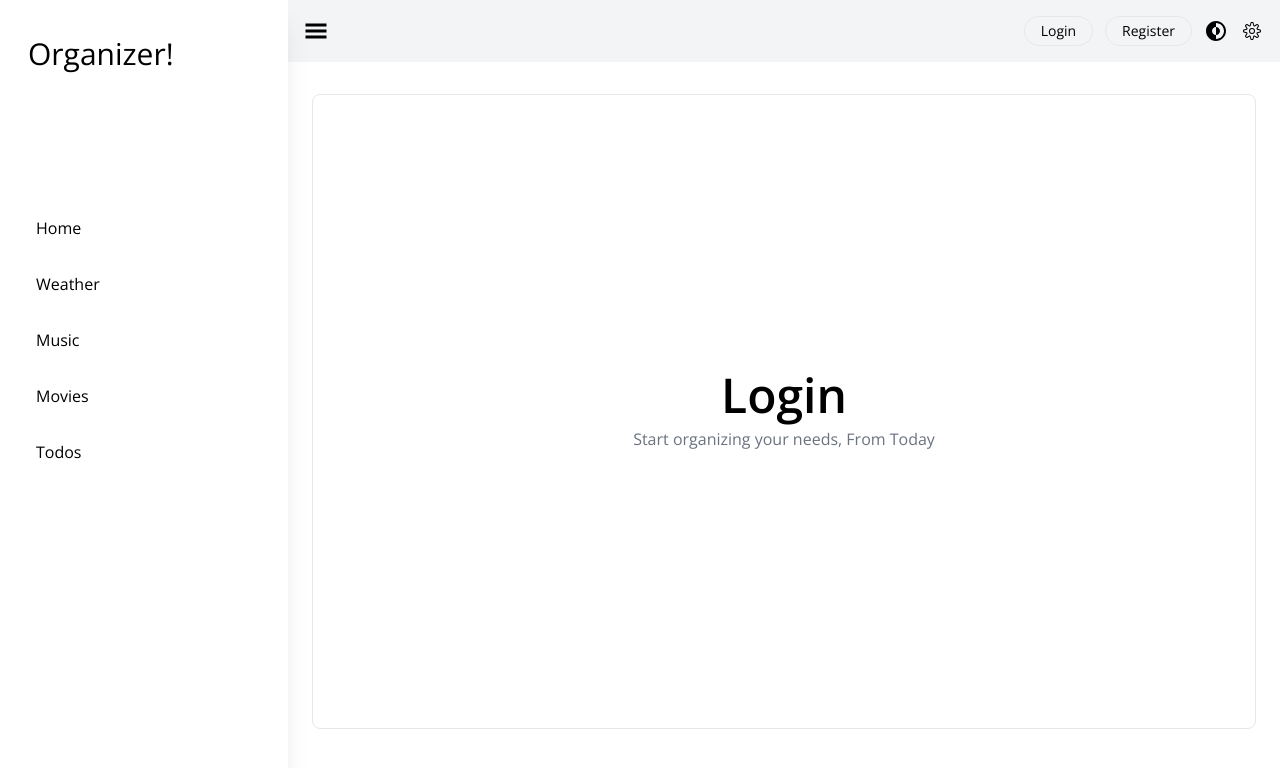
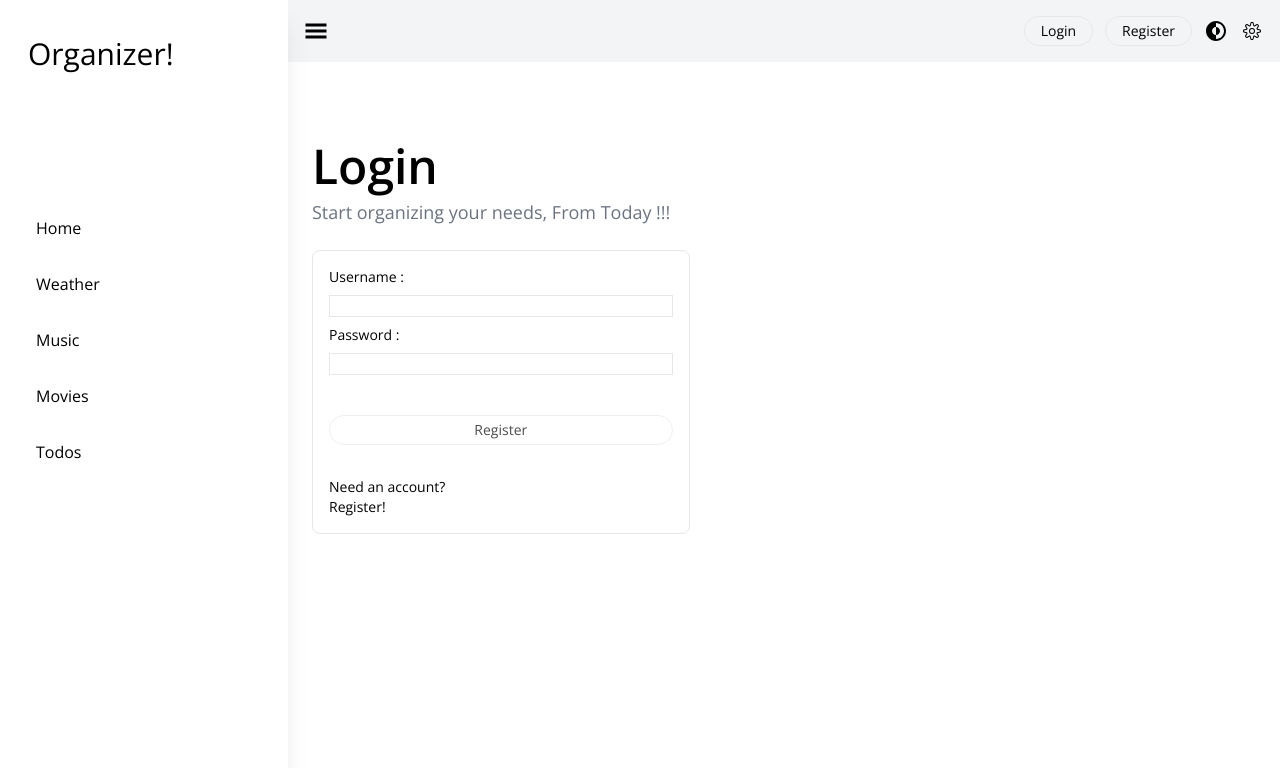
Before and after one commit to sazzadtomal/organizer, a React (Create React App) app: page /login in a window 1280 px wide. Shown: the top 768 px of the page. Built offline with nearby package versions, Linux system fonts and the light colour scheme.

Commit message:
added login page

```diff
--- a/package.json
+++ b/package.json
@@ -10,6 +10,7 @@
     "@testing-library/jest-dom": "^5.17.0",
     "@testing-library/react": "^13.4.0",
     "@testing-library/user-event": "^13.5.0",
+    "axios": "^1.5.0",
     "react": "^18.2.0",
     "react-dom": "^18.2.0",
     "react-icons": "^4.10.1",
--- /dev/null
+++ b/src/api/axios.js
@@ -0,0 +1,7 @@
+import axios from "axios";
+
+
+
+export default axios.create({
+    baseURL:"http://localhost:3500/"
+})
--- /dev/null
+++ b/src/features/LoginForm/LoginFrom.js
@@ -0,0 +1,115 @@
+import { useRef,useState,useEffect} from "react"
+import { NavLink } from "react-router-dom";
+import { setAuth,getAuth } from "./loginSlice";
+import { useDispatch,useSelector } from "react-redux";
+import { useNavigate } from "react-router-dom";
+import axios from "../../api/axios";
+
+const LOGIN_URL="/auth"
+
+const LoginFrom = () => {
+
+    const navigate=useNavigate()
+    const dispatch=useDispatch();
+    const auth=useSelector(getAuth)
+
+    const userRef = useRef();
+    const errRef = useRef();
+
+    const [user, setUser] = useState('');
+    const [pwd, setPwd] = useState('');
+    const [errMsg, setErrMsg] = useState();
+    const [success, setSuccess] = useState(false);
+
+
+    useEffect(()=>{
+        userRef.current.focus()
+    },[])
+
+    useEffect(() => {
+        setErrMsg('');
+    }, [user, pwd])
+
+
+
+    const handleSubmit=async (e)=>{
+
+        e.preventDefault()
+
+        try {
+            const response=await
+            axios.post(LOGIN_URL,JSON.stringify({user,pwd}),
+            {
+                headers:{"content-Type":"application/json"},
+                withCredentials:true
+            })
+
+
+
+            const accessToken=response?.data?.accessToken;
+            const roles=response?.data?.roles;
+
+
+
+            dispatch(setAuth({user,pwd,roles,accessToken}))
+            navigate("/movies")
+
+
+        } catch (err) {
+            if (!err?.response) {
+                setErrMsg('No Server Response');
+            } else if (err.response?.status === 400) {
+                setErrMsg('Missing Username or Password');
+            } else if (err.response?.status === 401) {
+                setErrMsg('Unauthorized');
+            } else {
+                setErrMsg('Login Failed');
+            }
+            errRef.current.focus();
+        }
+    }
+
+
+
+
+   console.log(auth)
+
+
+  return (
+    <section className='p-4 md:w-1/2 xl:w-2/5  bg-gray border rounded-lg' >
+        <p ref={errRef} className={`${errMsg ? "bg-red-400 p-2" : "left-full absolute"} `} aria-live="assertive">{errMsg}</p>
+
+
+        <form onSubmit={handleSubmit} className='flex text-sm md:text-md justify-between flex-col gap-2'>
+            <label htmlFor="username">Username :</label>
+            <input type="text" id="username" ref={userRef}
+            autoComplete="off"
+            onChange={(e)=>setUser(e.target.value)}
+            value={user}
+            required
+            className=' border outline-none dark:border-cyan-700 dark:bg-slate-500'
+             />
+            <label htmlFor="password">Password :</label>
+            <input type="password" id="password"
+            onChange={(e)=>setPwd(e.target.value)}
+            value={pwd}
+            required
+            className=' border outline-none dark:border-cyan-700 dark:bg-slate-500'
+             />
+
+         <button disabled={!(user && pwd)} className=" mt-8 border hover:bg-black hover:text-white text-sm rounded-full p-1 px-4 disabled:opacity-70 disabled:hover:bg-red-700 ">Register</button>
+
+
+        </form>
+
+        <p className='mt-8 text-sm'>
+            Need an account? <br/>
+            <NavLink className="hover:font-bold" to="/register"> Register!</NavLink>
+        </p>
+
+
+    </section>
+  )
+}
+
+export default LoginFrom
--- /dev/null
+++ b/src/features/LoginForm/loginSlice.js
@@ -0,0 +1,22 @@
+import { createSlice } from "@reduxjs/toolkit";
+
+
+const initialState={}
+
+
+const loginSlice=createSlice({
+    name:"Login",
+    initialState,
+    reducers:{
+        setAuth:(state,action)=>{
+            return action.payload
+        }
+
+    }
+})
+
+
+export const {setAuth}=loginSlice.actions
+
+export const getAuth=(state)=>state.login
+export default loginSlice.reducer
--- a/src/features/RegisterForm/RegisterForm.js
+++ b/src/features/RegisterForm/RegisterForm.js
@@ -3,10 +3,10 @@ import { useState,useEffect,useRef } from 'react'
 import { NavLink } from 'react-router-dom';
 import { faCheck,faTimes } from '@fortawesome/free-solid-svg-icons';
 import { FontAwesomeIcon } from '@fortawesome/react-fontawesome';
-
+import axios from "../../api/axios"
 const USER_REGEX = /^[A-z][A-z0-9-_]{3,23}$/;
 const PWD_REGEX = /^(?=.*[a-z])(?=.*[A-Z])(?=.*[0-9])(?=.*[!@#$%]).{8,24}$/;
-
+const Register_URL="/register"
 
 
 const RegisterForm = () => {
@@ -28,6 +28,8 @@ const RegisterForm = () => {
 
     const [errMsg, setErrMsg] = useState();
     const [success, setSuccess] = useState(false);
+
+
 
     useEffect(()=>{
         userRef.current.focus()
@@ -52,7 +54,7 @@ const RegisterForm = () => {
 
 
 
-    const handleSubmit=(e)=>{
+    const handleSubmit=async (e)=>{
 
         e.preventDefault()
         const v1 = USER_REGEX.test(user);
@@ -62,28 +64,49 @@ const RegisterForm = () => {
             return;
         }
 
+        try {
+        const response=await axios.post(Register_URL,
+          JSON.stringify({user,pwd}),{
+            headers:{ "content-Type": "application/json"},
+            withCredentials:true
+          }
+        );
+        setSuccess(true)
+
+
+        } catch (err) {
+            if(!err?.response){
+                setErrMsg("No server response")
+            }
+            else if(err.response?.status===409){
+                setErrMsg("Username taken")
+            }
+        }
+
+
+
     }
 
 
   return (
-    <div className='p-4 md:w-1/2 xl:w-2/5  bg-gray border rounded-lg'>
+    <section className='p-4 md:w-1/2 xl:w-2/5  bg-gray border rounded-lg'>
 
-      <p ref={errRef} className={`${errMsg ? "text-red-700 " : "left-full"+"absolute"} `} aria-live="assertive">{errMsg}</p>
+      <p ref={errRef} className={`${errMsg ? "bg-red-300 p-1 rounded mb-2 " : "left-full absolute"} `} aria-live="assertive">{errMsg}</p>
         <form onSubmit={handleSubmit}  className='flex text-sm md:text-md justify-between flex-col gap-2'>
         <label htmlFor="user">
                             Username:
                             <span>{" "}</span>
-                            <FontAwesomeIcon icon={faCheck} className={validName ? "valid" : "left-full "+"absolute"} />
-                            <FontAwesomeIcon icon={faTimes} className={validName || !user ? "left-full "+"absolute": "text-red-500"} />
+                            <FontAwesomeIcon icon={faCheck} className={validName ? "valid" : "left-full absolute"} />
+                            <FontAwesomeIcon icon={faTimes} className={validName || !user ? "left-full absolute": "text-red-500"} />
                         </label>
             <input
             type='text' value={user} onChange={(e)=>setUser(e.target.value)}
             autoComplete='off' aria-invalid={validName ? "false" : "true"}
-            aria-describedby='uidnore' required className=' border outline-none dark:border-cyan-700 dark:bg-slate-500'
+            aria-describedby='uidnote' required className=' border outline-none dark:border-cyan-700 dark:bg-slate-500'
             ref={userRef} id='user' onFocus={()=>setUserFocus(true)}
             onBlur={()=>setUserFocus(false)} />
 
-            <p id="uidnote" className={userFocus && user && !validName ? "bg-gray-800 text-white px-4 p-2 rounded-lg " : "fixed "+"left-full"}>
+            <p id="uidnote" className={userFocus && user && !validName ? "bg-gray-800 text-white px-4 p-2 rounded-lg " : "fixed left-full"}>
                             4 to 24 characters.<br />
                             Must begin with a letter.<br />
                             Letters, numbers, underscores, hyphens allowed.
@@ -94,13 +117,13 @@ const RegisterForm = () => {
                         <label htmlFor="password">
                             Password:
                             <span>{" "}</span>
-                            <FontAwesomeIcon icon={faCheck} className={validPwd ? "" : "left-full "+"absolute"} />
-                            <FontAwesomeIcon icon={faTimes} className={validPwd || !pwd ? "left-full "+"absolute" : "text-red-500"} />
+                            <FontAwesomeIcon icon={faCheck} className={validPwd ? "" : "left-full absolute"} />
+                            <FontAwesomeIcon icon={faTimes} className={validPwd || !pwd ? "left-full absolute" : "text-red-500"} />
                         </label>
-            <input value={pwd} onChange={(e)=>setPwd(e.target.value)} type='password' className=' border outline-none dark:border-cyan-700 dark:bg-slate-500' id='password'  onFocus={()=>setPwdFocus(true)}
+            <input  aria-describedby='pwdnote' value={pwd} onChange={(e)=>setPwd(e.target.value)} type='password' className=' border outline-none dark:border-cyan-700 dark:bg-slate-500' id='password'  onFocus={()=>setPwdFocus(true)}
             onBlur={()=>setPwdFocus(false)} />
 
-             <p id="pwdnote" className={pwdFocus && !validPwd ? "bg-gray-800 text-white px-4 p-2 rounded-lg " : "fixed "+"left-full"}>
+             <p id="pwdnote" className={pwdFocus && !validPwd ? "bg-gray-800 text-white px-4 p-2 rounded-lg " : "fixed left-full"}>
                             8 to 24 characters.<br />
                             Must include uppercase and lowercase letters, a number and a special character.<br />
                             Allowed special characters: <span aria-label="exclamation mark">!</span> <span aria-label="at symbol">@</span> <span aria-label="hashtag">#</span> <span aria-label="dollar sign">$</span> <span aria-label="percent">%</span>
@@ -111,8 +134,8 @@ const RegisterForm = () => {
                         <label htmlFor="confirm_pwd">
                             Confirm Password:
                             <span>{" "}</span>
-                            <FontAwesomeIcon icon={faCheck} className={validMatch && matchPwd ?  "" : "left-full "+"absolute"} />
-                            <FontAwesomeIcon icon={faTimes} className={validMatch || !matchPwd ? "left-full "+"absolute" : "text-red-500"} />
+                            <FontAwesomeIcon icon={faCheck} className={validMatch && matchPwd ?  "" : "left-full absolute"} />
+                            <FontAwesomeIcon icon={faTimes} className={validMatch || !matchPwd ? "left-full absolute" : "text-red-500"} />
                         </label>
                         <input
 
@@ -127,7 +150,7 @@ const RegisterForm = () => {
                             onFocus={() => setMatchFocus(true)}
                             onBlur={() => setMatchFocus(false)}
                         />
-                        <p id="confirmnote" className={matchFocus && !validMatch ? "bg-gray-800 text-white px-4 p-2 rounded-lg " : "fixed "+"left-full"}>
+                        <p id="confirmnote" className={matchFocus && !validMatch ? "bg-gray-800 text-white px-4 p-2 rounded-lg " : "fixed left-full"}>
                             Must match the first password input field.
                         </p>
 
@@ -143,7 +166,7 @@ const RegisterForm = () => {
 
 
 
-    </div>
+    </section>
 
   )
 }
--- a/src/pages/Login/Login.js
+++ b/src/pages/Login/Login.js
@@ -1,16 +1,16 @@
-import React from 'react'
+import LoginFrom from "../../features/LoginForm/LoginFrom"
 
 const Login = () => {
   return (
-    <div className="dark:bg-slate-700 mt-16 md:mt-4 flex gap-4 flex-col  h-5/6 p-4 px-6" >
-      <div className='flex flex-col gap-2 justify-center items-center border w-full rounded-lg bg-white h-full'>
-          <h1 className='text-5xl font-semibold'>Login</h1>
-          <p className='text-gray-500'>Start organizing your needs, From Today</p>
+    <div className="dark:bg-slate-700 mt-16 gap-4 h-5/6 p-4 px-6 w-full " >
+    <div className='flex flex-col gap-2 w-full rounded-lg  dark:text-stone-300 '>
+        <h1 className='text-3xl md:text-5xl font-semibold'>Login</h1>
+        <p className='text-gray-500 mb-4 lg:text-lg text-sm'>Start organizing your needs, From Today !!!</p>
 
+        <LoginFrom/>
 
-
-      </div>
     </div>
+  </div>
   )
 }
 
--- a/src/store/store.js
+++ b/src/store/store.js
@@ -2,13 +2,14 @@ import { configureStore } from "@reduxjs/toolkit";
 import navbarSlice from "../features/Navbar/NavbarSlice";
 import { moviesApi } from "../pages/Movies/moviesApi";
 import movieSlice from "../pages/Movies/movieSlice";
-
+import loginSlice from "../features/LoginForm/loginSlice";
 
   const store=configureStore({
     reducer:{
          [moviesApi.reducerPath]:moviesApi.reducer,
          navbar:navbarSlice,
-         movies:movieSlice
+         movies:movieSlice,
+         login:loginSlice
 
     },
     middleware: (getDefaultMiddleware) =>
```
Also changed, not shown: src/context/AuthProvider.js (added, +19 -0 lines), 1 other file (tests, documents, lock files or other folders).
